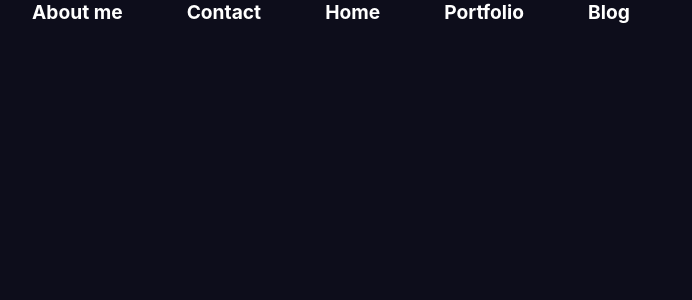
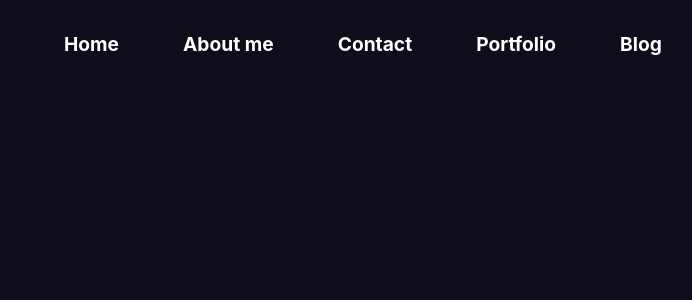
Before and after one commit to MilosM33/portfolio, a React (Create React App) app: page / in a window 1280 px wide. Shown: the top 300 px of the page, without its empty margins (40-732 px from the left). Built offline with nearby package versions, Linux system fonts and the light colour scheme.

Commit message:
Dynamic routes

```diff
--- a/src/components/Navbar/Navbar.css
+++ b/src/components/Navbar/Navbar.css
@@ -17,7 +17,7 @@ nav ul a::before{
     content: '';
     display: block;
     width: 0;
-    height: 2px;
+    height: 4px;
     background-color: #fff;
     transition: all 0.3s ease-in-out;
     position: absolute;
--- a/src/components/Navbar/Navbar.jsx
+++ b/src/components/Navbar/Navbar.jsx
@@ -1,23 +1,37 @@
 import "./Navbar.css";
+import { Link } from "react-router-dom";
 export default function Navbar() {
+  let routes = [
+    {
+      path: "/",
+      name: "Home",
+    },
+    {
+      path: "/about",
+      name: "About me",
+    },
+    {
+      path: "/contact",
+      name: "Contact",
+    },
+    {
+      path: "/portfolio",
+      name: "Portfolio",
+    },
+    {
+      path: "/blog",
+      name: "Blog",
+    }
+  ];
+
   return (
     <nav>
       <ul>
-        <li>
-          <a href="/about">About me</a>
-        </li>
-        <li>
-          <a href="/">Contact</a>
-        </li>
-        <li>
-          <a href="/about">Home</a>
-        </li>
-        <li>
-          <a href="/about">Portfolio</a>
-        </li>
-        <li>
-          <a href="/about">Blog</a>
-        </li>
+        {routes.map((route) => (
+          <li>
+            <Link to={"/about"}>{route.name}</Link>
+          </li>
+        ))}
       </ul>
     </nav>
   );
--- a/src/index.css
+++ b/src/index.css
@@ -19,4 +19,7 @@ body,* {
   color: var(--text-primary);
   width: 100vw;
   height: 100vh;
+  display: flex;
+  flex-direction: column;
+  padding: 2rem;
 }
```
